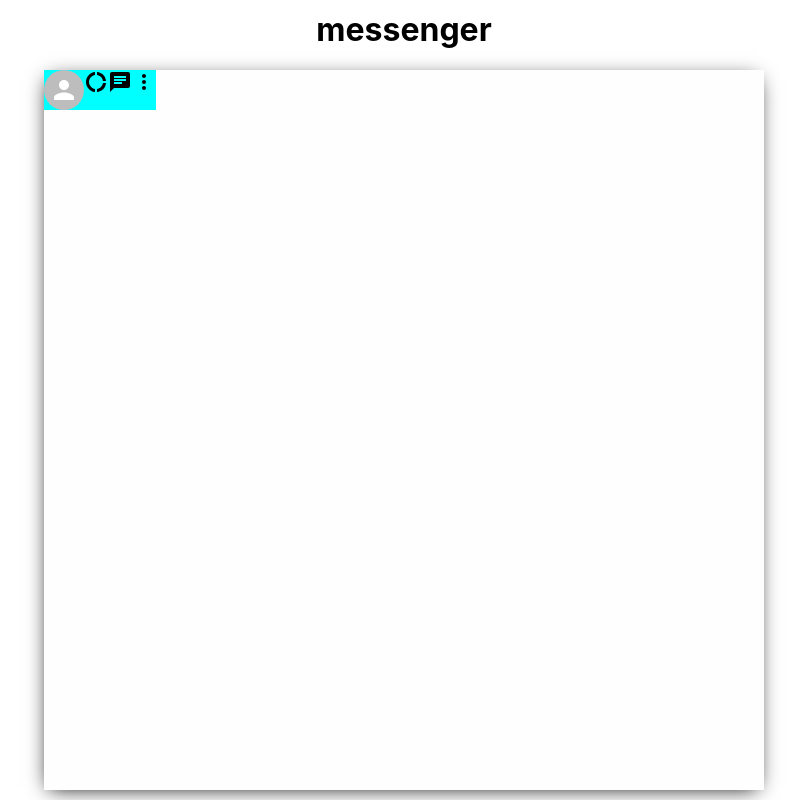
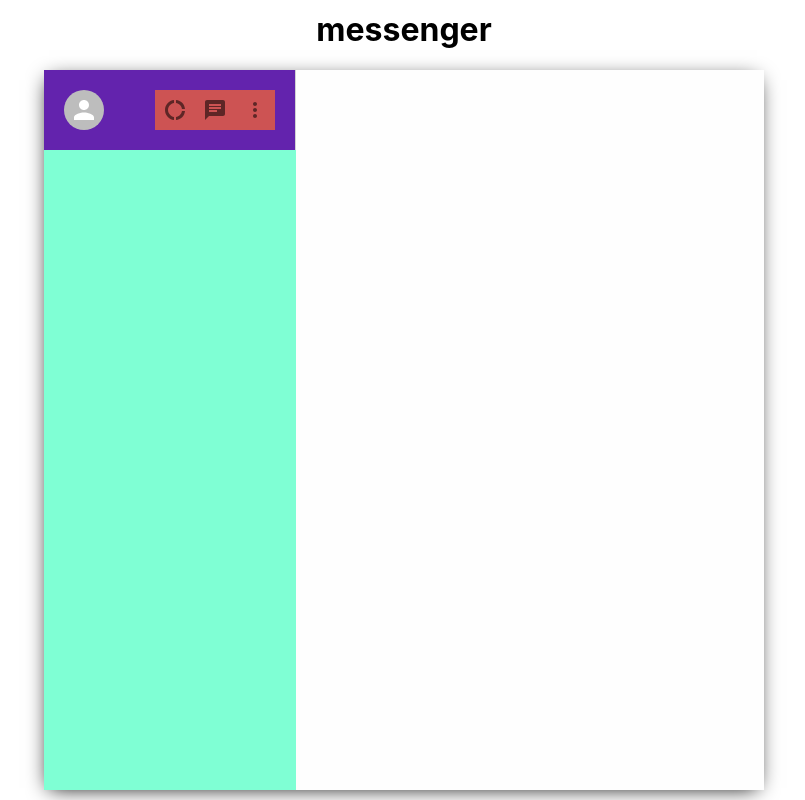
Before and after one commit to vishnugprasad/messenger, a React (Create React App) app: page / in a window 1280 px wide. Shown: the whole page, without its empty margins (236-1041 px from the left). Built offline with nearby package versions, Linux system fonts and the light colour scheme.

Commit message:
sidebar updating

```diff
--- a/src/Sidebar.css
+++ b/src/Sidebar.css
@@ -1,5 +1,26 @@
-.sidebar-header{
-    display: flex;
+.sidebar {
+  background-color: aquamarine;
+  flex: 0.35;
+}
 
-    background-color: aqua;
+.sidebar-header {
+  display: flex;
+  justify-content: space-between;
+  padding: 20px;
+  border-right: 1px solid lightgrey;
+  background-color: rgb(99, 35, 173);
 }
+
+.sidebar-headerRight {
+  display: flex;
+  align-items: center;
+  justify-content: space-between;
+  min-width: 5vw;
+  background-color: rgb(205, 83, 83);
+
+}
+
+.sidebar-headerRight > .MuiSvgIcon-root{
+    margin-right: 2vw;
+    font-size: 24px !important;
+}
--- a/src/Sidebar.js
+++ b/src/Sidebar.js
@@ -1,5 +1,5 @@
 import React from 'react'
-import {Avatar} from "@mui/material"
+import {Avatar,IconButton} from "@mui/material"
 import DonutLargeIcon from '@mui/icons-material/DonutLarge';
 import ChatIcon from '@mui/icons-material/Chat';
 import MoreVertIcon from '@mui/icons-material/MoreVert';
@@ -10,10 +10,18 @@
     <div className='sidebar'>
         <div className='sidebar-header'>
           <Avatar></Avatar>
-          <div className='sidebar-headerright'>
+          <div className='sidebar-headerRight'>
+            <IconButton>
             <DonutLargeIcon></DonutLargeIcon>
+            </IconButton>
+
+            <IconButton>
             <ChatIcon></ChatIcon>
+            </IconButton>
+            <IconButton>
             <MoreVertIcon></MoreVertIcon>
+            </IconButton>
+
           </div>
 
         </div>
```
